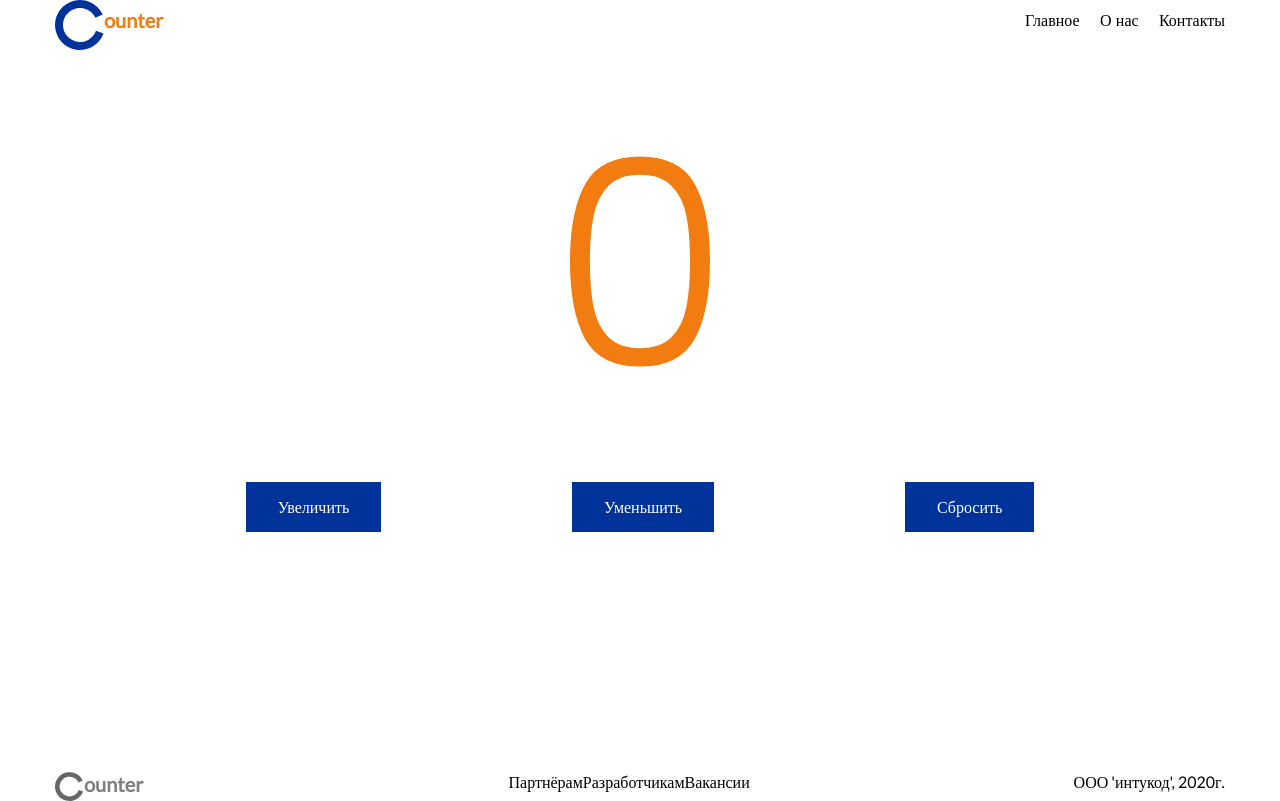
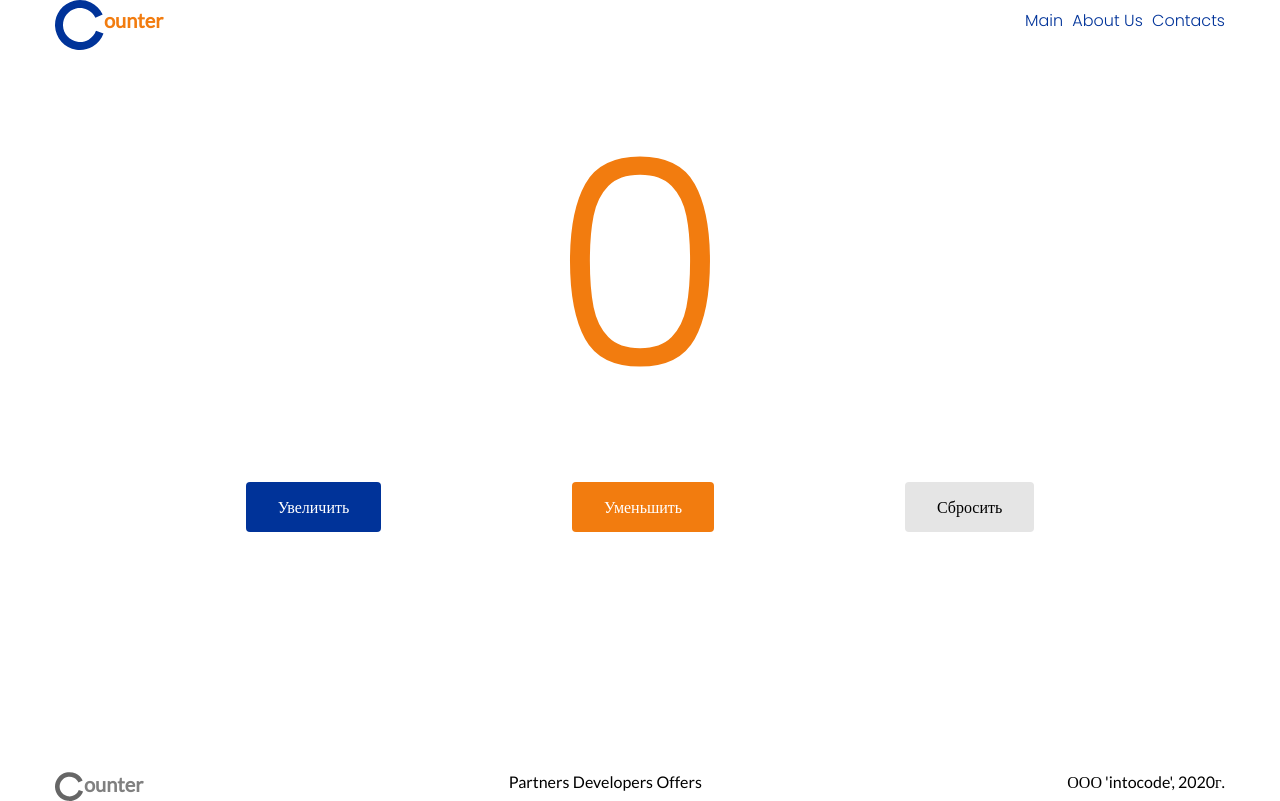
Before and after one commit to qslqkhqn/homework-aslahan, a JavaScript app: page / in a window 1280 px wide. Built offline with nearby package versions, Linux system fonts and the light colour scheme.

Commit message:
some fixes

```diff
--- a/src/Footer.js
+++ b/src/Footer.js
@@ -11,13 +11,13 @@ function Footer() {
             </div>
             <div className='rod-footer-spisok'>
                 <ul className='footer-spisok'>
-                    <li>Партнёрам</li>
-                    <li>Разработчикам</li>
-                    <li>Вакансии</li>
+                    <li>Partners</li>
+                    <li>Developers</li>
+                    <li>Offers</li>
                 </ul>
             </div>
             <div className='copyright'>
-                ООО 'интукод', 2020г.
+                ООО 'intocode', 2020г.
             </div>
 
 
--- a/src/MainContent.js
+++ b/src/MainContent.js
@@ -6,8 +6,8 @@ function MainContent() {
             </div>
             <div className='big-group-five'>
                 <div className='butt'>Увеличить</div>
-                <div className='butt'>Уменьшить</div>
-                <div className='butt'>Сбросить</div>
+                <div className='butt2'>Уменьшить</div>
+                <div className='butt3'>Сбросить</div>
             </div>
         </section>
     )
--- a/src/Menu.js
+++ b/src/Menu.js
@@ -2,9 +2,9 @@ function Menu() {
     return(
         <div className='rod-navigation'>
             <ul className='navigation'>
-                <li>Главное</li>
-                <li>О нас</li>
-                <li>Контакты</li>
+                <li>Main</li>
+                <li>About Us</li>
+                <li>Contacts</li>
             </ul>
         </div>
 
--- a/src/styles.css
+++ b/src/styles.css
@@ -36,6 +36,7 @@
     margin-top: 8px;
     justify-content: space-between;
     font-family: 'Poppins';
+    font-size: 18;
 
 
 }
@@ -48,8 +49,11 @@
 .rod-navigation {
     width: 200px;
     justify-content: space-between;
-    margin-left:
+    color: #003399;
 }
+
+
+
 
 
 .big-nil {
@@ -67,6 +71,7 @@
 
 
 .butt {
+    border-radius: 4px;
     background-color: #003399;
     color: white;
     padding: 15px 32px;
@@ -75,6 +80,35 @@
     font-size: 16px;
     font-family: 'Lato';
 }
+
+
+
+.butt2 {
+    border-radius: 4px;
+    background-color: #F27C0F;
+    color: white;
+    padding: 15px 32px;
+    text-align: center;
+    display: inline-block;
+    font-size: 16px;
+    font-family: 'Lato';
+}
+
+
+
+.butt3 {
+    border-radius: 4px;
+    background-color: #E5E5E5;
+    color: black;
+    padding: 15px 32px;
+    text-align: center;
+    display: inline-block;
+    font-size: 16px;
+    font-family: 'Lato';
+}
+
+
+
 
 .rod-footer {
     margin-top: 30vh;
```
